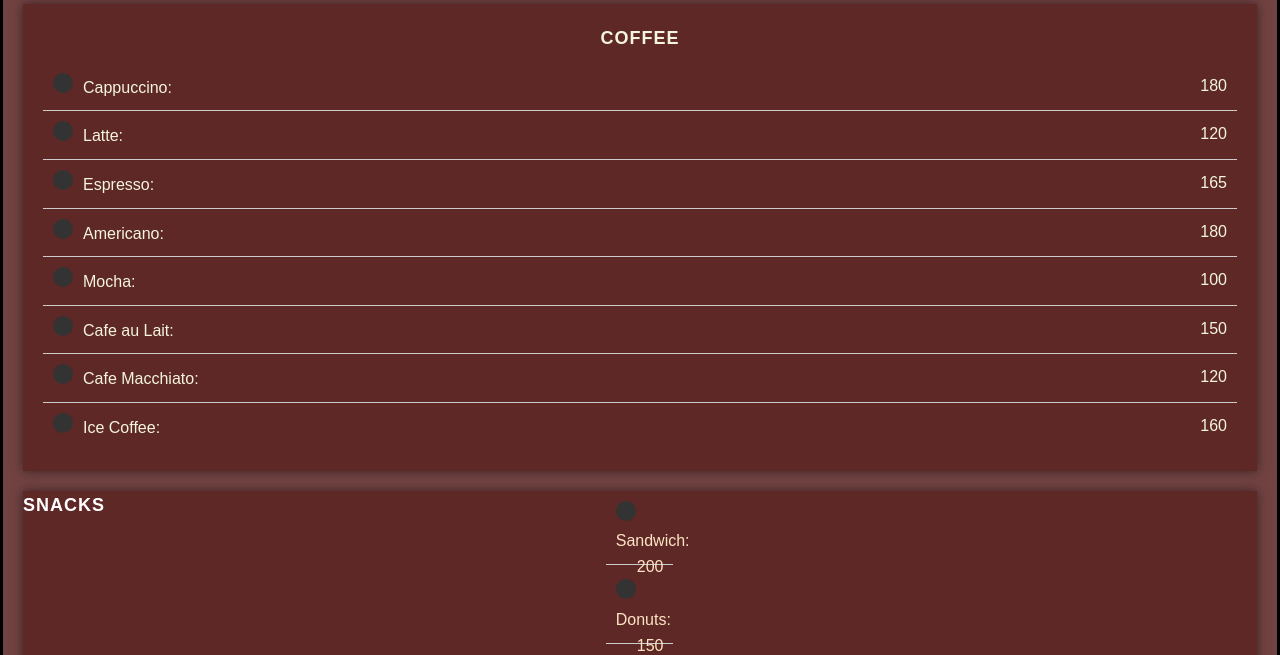
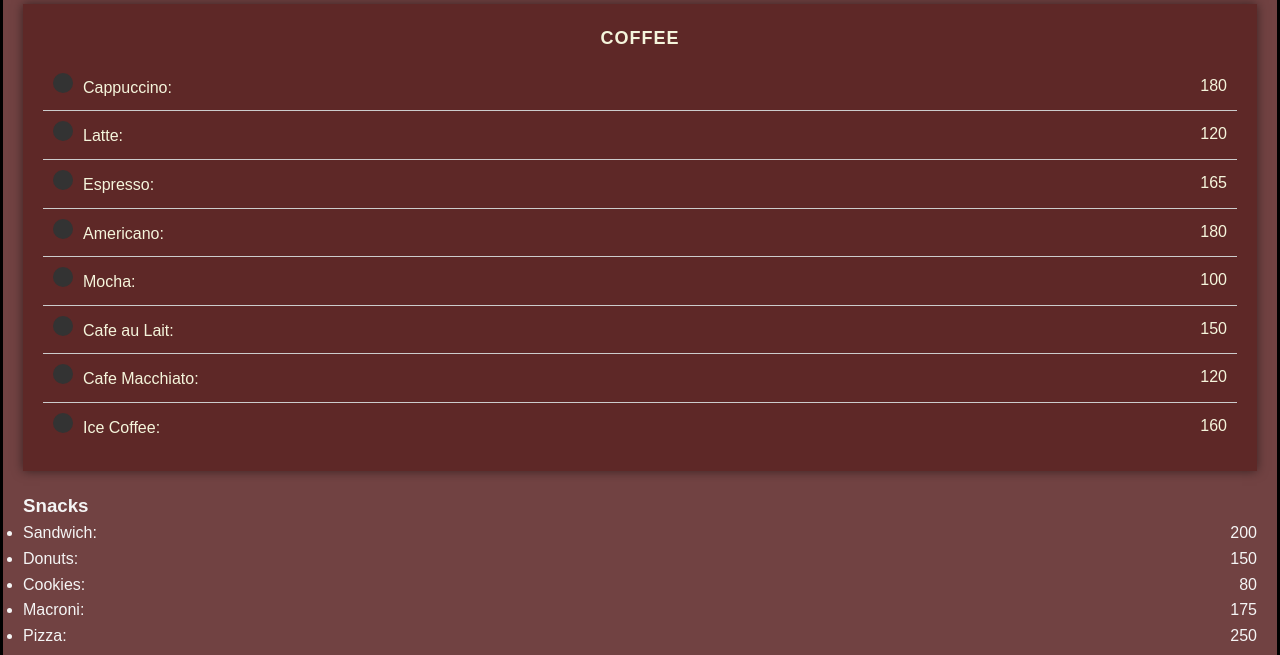
Before and after one commit to Shalok7/Shalok7.github.io, a plain HTML site: page index.html in a window 1280 px wide. Shown: the part 145-800 px from the top of the page. Drawn offline with Linux system fonts and the light colour scheme.

Commit message:
Update styles.css

```diff
--- a/styles.css
+++ b/styles.css
@@ -89,53 +89,6 @@ border: solid black;
     border-radius: 10px;
   }
 
-  /* Food and Desserts Styles */
-
-  .food {
-    display: flex;
-    flex-wrap: wrap;
-    justify-content: space-between;
-    background-color: rgb(94,40,39);
-
- color: bisque;
- box-shadow: 0 0 10px rgba(0, 0, 0, 0.5);
-  }
-
-  .food h3 {
-    font-size: 18px;
-    margin-bottom: 10px;
-    text-align: center;
-    text-transform: uppercase;
-    letter-spacing: 1px;
-    color: white;
-  }
-
-  .food ul {
-    list-style: none;
-    padding: 0;
-    margin: 0;
-  }
-
-  .food li {
-    padding: 10px;
-    border-bottom: 1px solid #ccc;
-    width: 45%;
-  }
-
-  .food li:last-child {
-    border-bottom: none;
-  }
-
-  .food li::before {
-    content: "";
-    display: inline-block;
-    width: 20px;
-    height: 20px;
-    background-color: #333;
-    margin-right: 10px;
-    border-radius: 50%;
-  }
-
   /* Opening Hours Styles */
 
   p {
```
